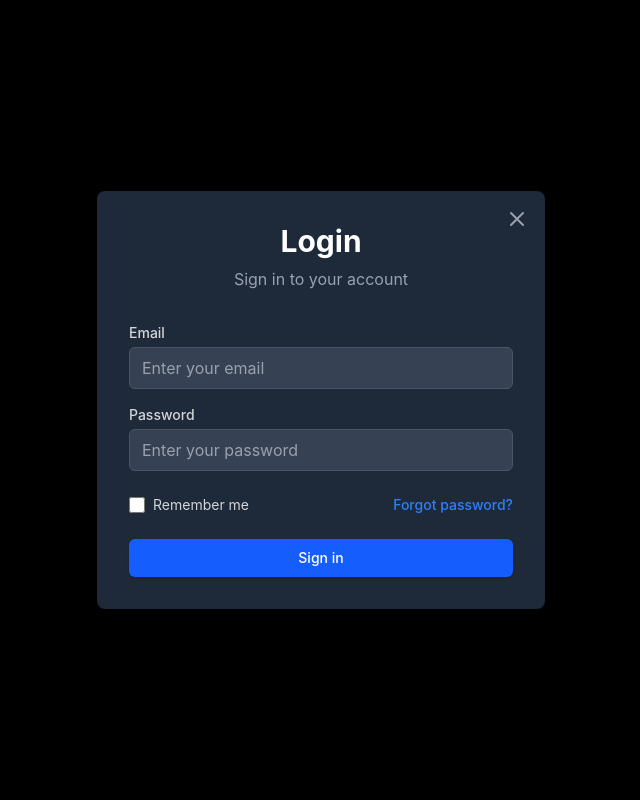
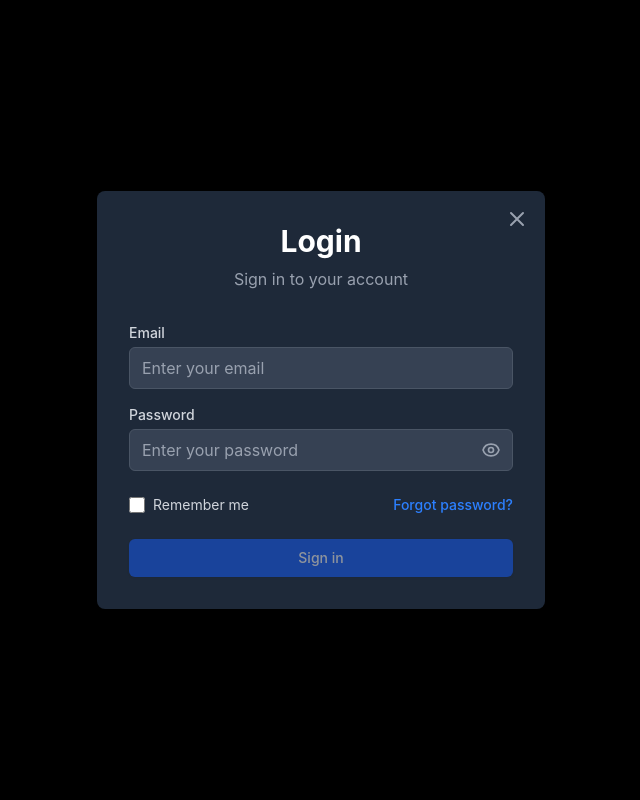
Before and after one commit to FlexoZA/wanthykom, a Vue app: page /login in a window 1280 px wide. Shown: the top 800 px of the page, without its empty margins (319-959 px from the left). Built offline with nearby package versions, Linux system fonts and the light colour scheme; no server answers; the database is empty.

Commit message:
Add form validation & move admin nav to own component

```diff
--- /dev/null
+++ b/src/components/admin/navigation/AdminNavigation.vue
@@ -0,0 +1,75 @@
+<template>
+  <!-- Vertical Menu -->
+  <div class="w-64 bg-gray-800 fixed h-full">
+    <div class="p-4">
+      <h1 class="text-xl font-bold text-white">Admin Panel</h1>
+    </div>
+    <nav class="mt-4">
+      <ul>
+        <li>
+          <RouterLink
+            to="/admin"
+            class="block px-4 py-2 text-gray-300 hover:bg-gray-700 hover:text-white"
+            active-class="bg-gray-700 text-white"
+          >
+            Dashboard
+          </RouterLink>
+        </li>
+      </ul>
+    </nav>
+    <div class="absolute bottom-0 w-full p-4">
+      <button
+        @click="handleLogout"
+        :disabled="isLoggingOut"
+        class="w-full px-4 py-2 text-sm text-white bg-red-400 hover:bg-red-700 rounded-md focus:outline-none focus:ring-2 focus:ring-red-500 focus:ring-offset-2 focus:ring-offset-gray-800 disabled:opacity-50 disabled:cursor-not-allowed flex items-center justify-center"
+      >
+        <svg
+          v-if="isLoggingOut"
+          class="animate-spin -ml-1 mr-2 h-4 w-4 text-white"
+          xmlns="http://www.w3.org/2000/svg"
+          fill="none"
+          viewBox="0 0 24 24"
+        >
+          <circle class="opacity-25" cx="12" cy="12" r="10" stroke="currentColor" stroke-width="4"></circle>
+          <path
+            class="opacity-75"
+            fill="currentColor"
+            d="M4 12a8 8 0 018-8V0C5.373 0 0 5.373 0 12h4zm2 5.291A7.962 7.962 0 014 12H0c0 3.042 1.135 5.824 3 7.938l3-2.647z"
+          ></path>
+        </svg>
+        {{ isLoggingOut ? 'Logging out...' : 'Logout' }}
+      </button>
+    </div>
+  </div>
+</template>
+
+<script setup>
+import { ref } from 'vue'
+import { useRouter } from 'vue-router'
+import { useAuthStore } from '@/stores/authentication/authenticationStore'
+
+const router = useRouter()
+const authStore = useAuthStore()
+const isLoggingOut = ref(false)
+
+const handleLogout = async () => {
+  try {
+    isLoggingOut.value = true
+    console.log('DEBUG::AdminNavigation', 'Logging out')
+    const { error } = await authStore.signOut()
+
+    if (error) {
+      console.error('DEBUG::AdminNavigation', 'Logout failed:', error.message)
+      // TODO: Show error message to user
+      return
+    }
+
+    console.log('DEBUG::AdminNavigation', 'Logout successful, redirecting to home')
+    router.push('/')
+  } catch (error) {
+    console.error('DEBUG::AdminNavigation', 'Logout error:', error)
+  } finally {
+    isLoggingOut.value = false
+  }
+}
+</script>
--- a/src/components/auth/LoginDialog.vue
+++ b/src/components/auth/LoginDialog.vue
@@ -28,22 +28,48 @@
               type="email"
               required
               :disabled="isLoading"
-              class="mt-1 block w-full px-3 py-2 bg-gray-700 border border-gray-600 rounded-md text-white placeholder-gray-400 focus:outline-none focus:ring-2 focus:ring-blue-500 focus:border-transparent disabled:opacity-50 disabled:cursor-not-allowed"
+              :class="[
+                'mt-1 block w-full px-3 py-2 bg-gray-700 border rounded-md text-white placeholder-gray-400 focus:outline-none focus:ring-2 focus:ring-blue-500 focus:border-transparent disabled:opacity-50 disabled:cursor-not-allowed',
+                emailError ? 'border-red-500' : 'border-gray-600'
+              ]"
               placeholder="Enter your email"
+              @blur="validateEmailField"
             />
+            <p v-if="emailError" class="mt-1 text-red-500 text-sm">{{ emailError }}</p>
           </div>
 
           <div>
             <label for="password" class="block text-sm font-medium text-gray-300">Password</label>
+            <div class="relative mt-1">
               <input
                 id="password"
                 v-model="password"
-              type="password"
+                :type="showPassword ? 'text' : 'password'"
                 required
                 :disabled="isLoading"
-              class="mt-1 block w-full px-3 py-2 bg-gray-700 border border-gray-600 rounded-md text-white placeholder-gray-400 focus:outline-none focus:ring-2 focus:ring-blue-500 focus:border-transparent disabled:opacity-50 disabled:cursor-not-allowed"
+                :class="[
+                  'block w-full px-3 py-2 pr-10 bg-gray-700 border rounded-md text-white placeholder-gray-400 focus:outline-none focus:ring-2 focus:ring-blue-500 focus:border-transparent disabled:opacity-50 disabled:cursor-not-allowed',
+                  passwordError ? 'border-red-500' : 'border-gray-600'
+                ]"
                 placeholder="Enter your password"
+                @blur="validatePasswordField"
               />
+              <button
+                type="button"
+                @click="togglePasswordVisibility"
+                :disabled="isLoading"
+                class="absolute inset-y-0 right-0 pr-3 flex items-center text-gray-400 hover:text-white focus:outline-none disabled:opacity-50"
+              >
+                <svg v-if="showPassword" class="h-5 w-5" fill="none" viewBox="0 0 24 24" stroke="currentColor">
+                  <path stroke-linecap="round" stroke-linejoin="round" stroke-width="2" d="M13.875 18.825A10.05 10.05 0 0112 19c-4.478 0-8.268-2.943-9.543-7a9.97 9.97 0 011.563-3.029m5.858.908a3 3 0 114.243 4.243M9.878 9.878l4.242 4.242M9.878 9.878L8.05 8.05M21.95 15.95l-2.122-2.122M9.878 9.878l-6.364-6.364M21.95 15.95L15.95 21.95" />
+                </svg>
+                <svg v-else class="h-5 w-5" fill="none" viewBox="0 0 24 24" stroke="currentColor">
+                  <path stroke-linecap="round" stroke-linejoin="round" stroke-width="2" d="M15 12a3 3 0 11-6 0 3 3 0 016 0z" />
+                  <path stroke-linecap="round" stroke-linejoin="round" stroke-width="2" d="M2.458 12C3.732 7.943 7.523 5 12 5c4.478 0 8.268 2.943 9.542 7-1.274 4.057-5.064 7-9.542 7-4.477 0-8.268-2.943-9.542-7z" />
+                </svg>
+              </button>
+            </div>
+            <p v-if="passwordError" class="mt-1 text-red-500 text-sm">{{ passwordError }}</p>
           </div>
         </div>
 
@@ -67,7 +93,7 @@
         <div>
           <button
             type="submit"
-            :disabled="isLoading"
+            :disabled="isLoading || !isFormValid"
             class="w-full flex justify-center py-2 px-4 border border-transparent rounded-md shadow-sm text-sm font-medium text-white bg-blue-600 hover:bg-blue-700 focus:outline-none focus:ring-2 focus:ring-offset-2 focus:ring-blue-500 disabled:opacity-50 disabled:cursor-not-allowed"
           >
             <svg
@@ -93,7 +119,8 @@
 </template>
 
 <script setup>
-import { ref } from 'vue'
+import { ref, computed } from 'vue'
+import { validateEmail, validatePassword } from '@/utils/validation'
 
 const props = defineProps({
   modelValue: {
@@ -112,10 +139,50 @@ const email = ref('')
 const password = ref('')
 const rememberMe = ref(false)
 const errorMessage = ref('')
+const showPassword = ref(false)
+
+// Validation states
+const emailError = ref('')
+const passwordError = ref('')
+
+// Validation methods
+const validateEmailField = () => {
+  emailError.value = validateEmail(email.value)
+}
+
+const validatePasswordField = () => {
+  passwordError.value = validatePassword(password.value)
+}
+
+const togglePasswordVisibility = () => {
+  showPassword.value = !showPassword.value
+}
+
+// Form validation
+const isFormValid = computed(() => {
+  return email.value &&
+         password.value &&
+         !emailError.value &&
+         !passwordError.value
+})
 
 const handleSubmit = () => {
+  // Validate all fields before submission
+  validateEmailField()
+  validatePasswordField()
+
+  if (!isFormValid.value) {
+    console.log('DEBUG::LoginDialog', 'Form validation failed')
+    return
+  }
+
   errorMessage.value = ''
-  console.log('DEBUG::LoginDialog', 'Form submitted', { email: email.value, password: password.value, rememberMe: rememberMe.value })
+  console.log('DEBUG::LoginDialog', 'Form submitted', {
+    email: email.value,
+    password: password.value,
+    rememberMe: rememberMe.value
+  })
+
   emit('login', {
     email: email.value,
     password: password.value,
--- /dev/null
+++ b/src/utils/validation.js
@@ -0,0 +1,36 @@
+// Password validation rules
+export const passwordRules = {
+    minLength: 8,
+    requiresNumber: true,
+    requiresSpecial: true,
+    requiresUppercase: true,
+  }
+
+  // Email validation pattern
+  export const emailPattern = /^[^\s@]+@[^\s@]+\.[^\s@]+$/
+
+  // Validation functions
+  export const validatePassword = (password) => {
+    if (!password) return ''
+    const errors = []
+
+    if (password.length < passwordRules.minLength) {
+      errors.push(`Password must be at least ${passwordRules.minLength} characters`)
+    }
+    if (passwordRules.requiresNumber && !/\d/.test(password)) {
+      errors.push('Password must contain at least one number')
+    }
+    if (passwordRules.requiresSpecial && !/[!@#$%^&*(),.?":{}|<>]/.test(password)) {
+      errors.push('Password must contain at least one special character')
+    }
+    if (passwordRules.requiresUppercase && !/[A-Z]/.test(password)) {
+      errors.push('Password must contain at least one uppercase letter')
+    }
+
+    return errors.length ? errors.join('. ') : ''
+  }
+
+  export const validateEmail = (email) => {
+    if (!email) return ''
+    return emailPattern.test(email) ? '' : 'Please enter a valid email address'
+  }
```
Also changed, not shown: src/layouts/AdminLayout.vue (+2 -70 lines), src/components/admin/navigiation/AdminNavigation.vue (added), 1 other file (tests, documents, lock files or other folders). Lines whose indentation alone changed are shown as unchanged.
